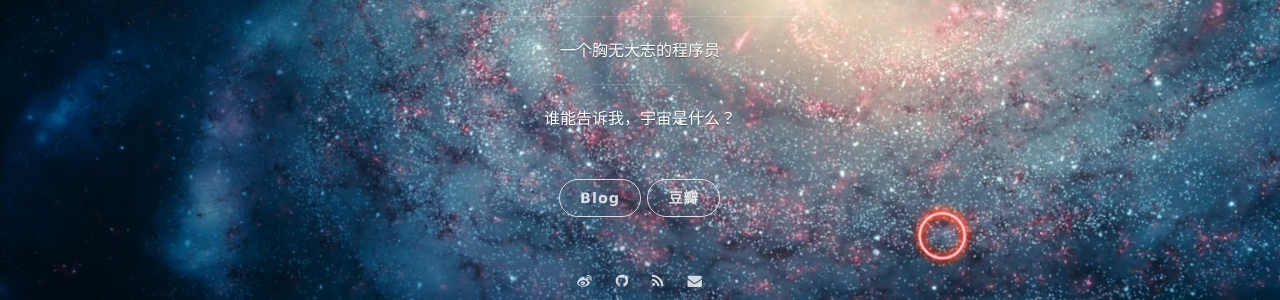
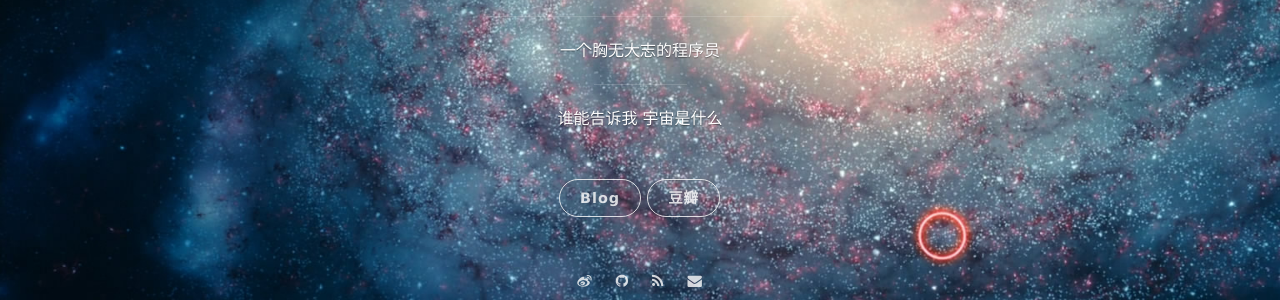
Before and after one commit to peiyucn/peiyucn.github.io, a Jekyll site: the page built from index.html, in a window 1280 px wide. Shown: the part 373-673 px from the top of the page. Built offline with Jekyll 4.4.1, drawn with Linux system fonts in a browser that asks for light colours; nearby versions of some CDN libraries; Markdown is read by kramdown in place of the engine named in the settings; the list of posts is cut into pages by our own code.

```diff
--- a/_config.yml
+++ b/_config.yml
@@ -1,7 +1,7 @@
 # Basic
 title: pei
 subtitle:
-welcome_message: 谁能告诉我，宇宙是什么？
+welcome_message: 谁能告诉我 宇宙是什么
 description: 一个胸无大志的程序员
 creator: <a href="https://peiyucn.github.io/">@pei</a>
 
```
